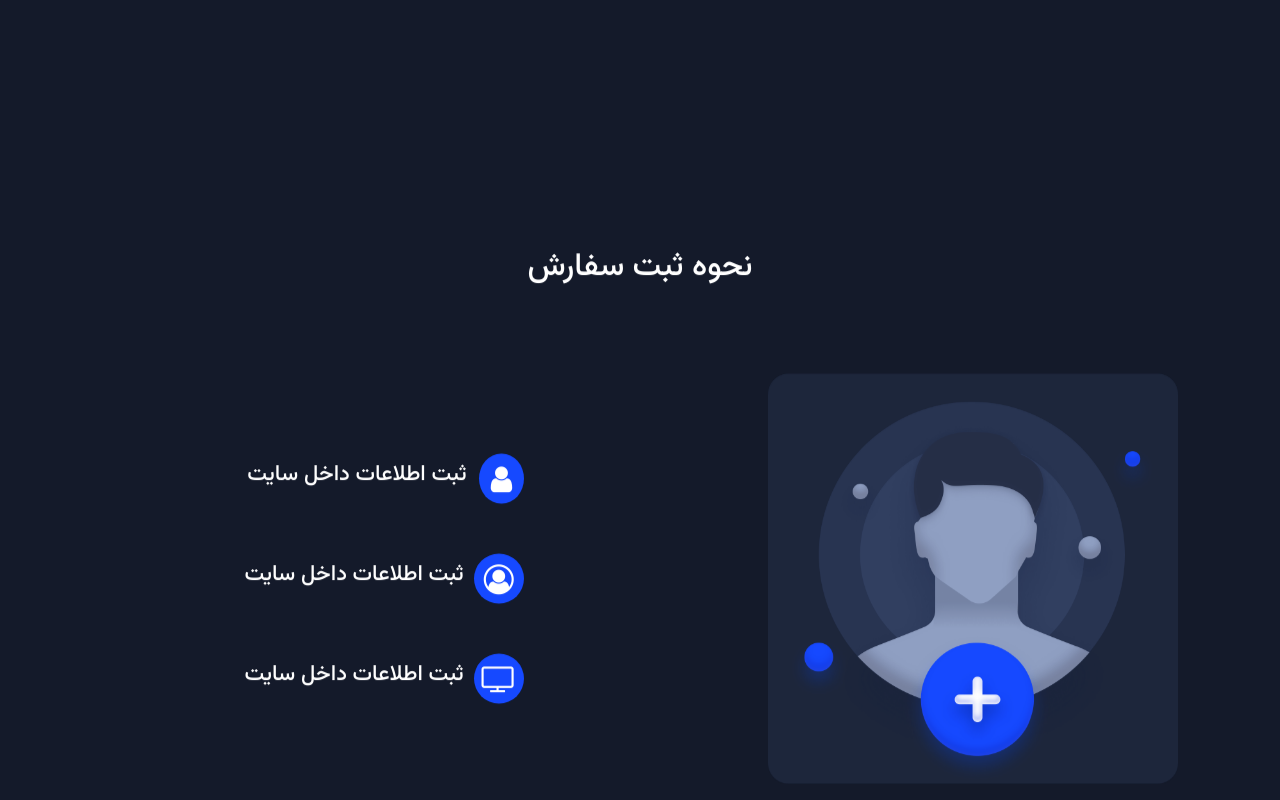
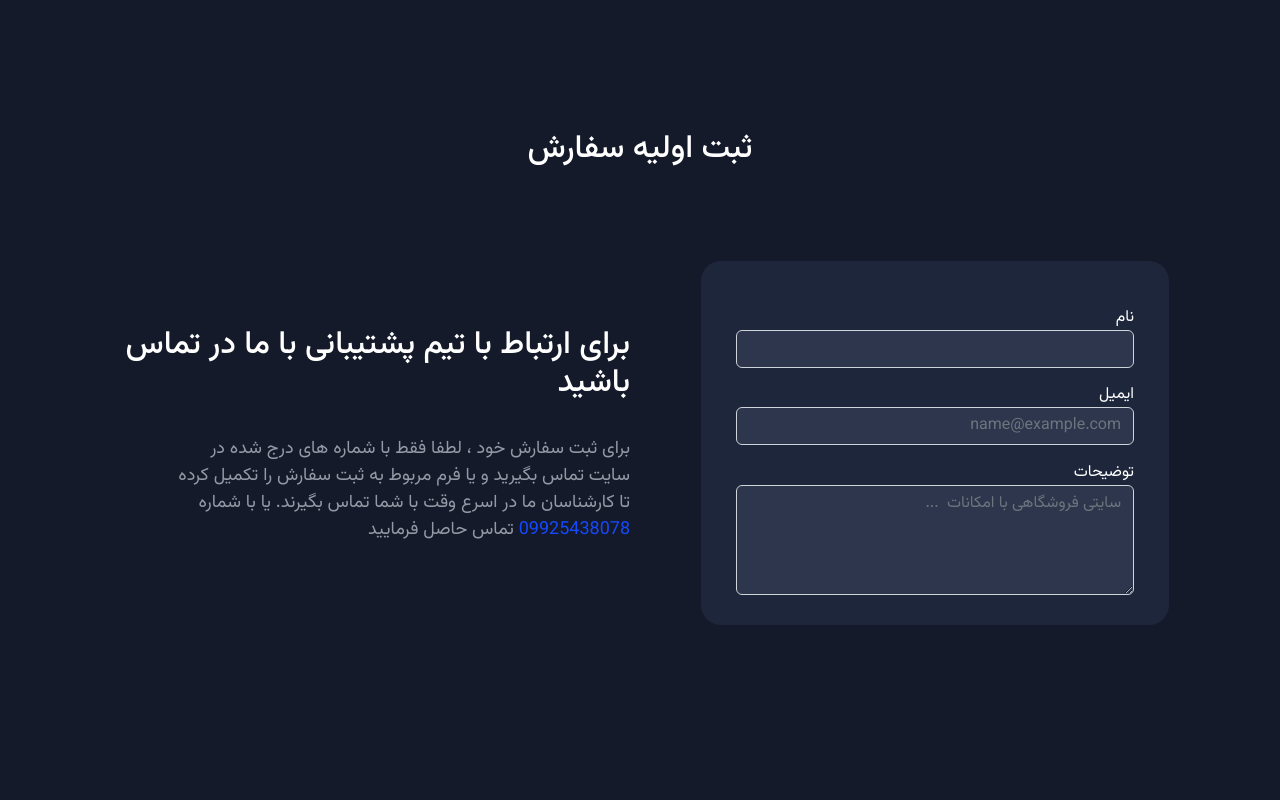
Before and after one commit to Amiraliansaripour/PerfectCodeNew, a React (Create React App) app: page / in a window 1280 px wide. Shown: the part 1860-2660 px from the top of the page. Built offline with nearby package versions, Linux system fonts and the light colour scheme.

Commit message:
Add OrderForm.jsx

```diff
--- a/src/App.css
+++ b/src/App.css
@@ -32,6 +32,11 @@ p,h1,h2,h3,strong{
 a:hover {
   color: #515B72;
 }
+
+input , textarea ,label{
+  text-align: right;
+}
+
 
 .btn-active {
   padding: 15px;
--- a/src/Responsive.css
+++ b/src/Responsive.css
@@ -71,6 +71,8 @@
         background-position: 0px 0px, 0px 0px, 50% 50% !important;
         height: 300px !important;
     }
+
+    /*  */
 }
 
 @media only screen and (max-width: 768px) {
--- a/src/components/Home/Home.jsx
+++ b/src/components/Home/Home.jsx
@@ -7,6 +7,7 @@ import Samples from './Samples/Samples'
 import Footer from '../Footer/Footer'
 import FullBanner from '../FullBanner/FullBanner'
 import Comments from './Comments/Comments'
+import OrderForm from './OrderForm/OrderForm'
 
 const Home = () => {
   return (
@@ -14,7 +15,8 @@ const Home = () => {
     <Hero />
     <Social />
     <Services />
-    <Guide />
+    <OrderForm />
+    {/* <Guide /> */}
     <Samples />
     <FullBanner />
     <Comments />
--- /dev/null
+++ b/src/components/Home/OrderForm/OrderForm.css
@@ -0,0 +1,109 @@
+.contact {
+    width: 100%;
+    height: auto;
+    display: flex;
+    align-items: center;
+    flex-direction: column;
+    color: #fff;
+}
+
+.contact-form {
+    height: auto;
+    width: 100%;
+    /* background-color: red; */
+    display: flex;
+    align-items: center;
+    flex-direction: row-reverse;
+    justify-content: space-around;
+    padding: 50px;
+    color: #fff;
+}
+
+.order-form {
+    width: 50%;
+    text-align: right;
+    padding: 35px;
+    border-radius: 20px;
+    display: flex;
+    align-items: center;
+    justify-content: center;
+}
+
+.order-form form {
+    width: 90%;
+    height: 100%;
+    background-color: var(--sec-background);
+    padding: 30px 35px;
+    border-radius: 20px;
+}
+
+.order-form form div {
+    margin-top: 15px;
+}
+
+.order-form form input {
+    color: #fff;
+    background-color: #2d364c;
+}
+
+.order-form form input:focus {
+    color: #fff;
+    background-color: #2d364c;
+}
+
+.order-form form textarea {
+    color: #fff;
+    background-color: #2d364c;
+}
+
+.order-form form textarea:focus {
+    color: #fff;
+    background-color: #2d364c;
+}
+
+.cantact-details {
+    width: 50%;
+    display: flex;
+    align-items: flex-end;
+    flex-direction: column;
+    gap: 25px;
+    text-align: right;
+    padding: 10px;
+}
+
+.cantact-details p {
+    width: 80%;
+    font-size: 18px;
+    color: var(--sec-color);
+}
+
+
+@media only screen and (max-width: 992px) {
+    .contact-form {
+        flex-direction: column-reverse;
+    }
+
+    .order-form{
+        width: 90%;
+        /* background-color: red; */
+    }
+
+    .cantact-details{
+        text-align: right;
+        align-items: center;
+        justify-content: center;
+        width: 90%;
+    }
+
+}
+
+@media only screen and (max-width: 768px) {
+    .contact-form{
+        padding: 15px;
+    }
+
+    .order-form{
+        width: 100%;
+        padding: 35px 5px;
+    }
+}
--- /dev/null
+++ b/src/components/Home/OrderForm/OrderForm.jsx
@@ -0,0 +1,34 @@
+import React from 'react'
+import './OrderForm.css'
+const OrderForm = () => {
+    return (
+        <section className="contact">
+            <h2>ثبت اولیه سفارش</h2>
+            <section className="contact-form">
+                <div className="order-form">
+                    <form>
+                        <div className="form-group">
+                            <label for="exampleFormControlInput1">نام</label>
+                            <input type="text" className="form-control" id="exampleFormControlInput1" placeholder="" />
+                        </div>
+                        <div className="form-group">
+                            <label for="exampleFormControlInput1">ایمیل</label>
+                            <input type="email" className="form-control" id="exampleFormControlInput1" placeholder="name@example.com" />
+                        </div>
+                        <div className="form-group mt-3">
+                            <label for="exampleFormControlTextarea1">توضیحات</label>
+                            <textarea className="form-control" id="exampleFormControlTextarea1" rows="4" placeholder="...  سایتی فروشگاهی با امکانات"></textarea>
+                        </div>
+                    </form>
+                </div>
+                <div className="cantact-details">
+                    <h2>برای ارتباط با تیم پشتیبانی با ما در تماس باشید</h2>
+                    <p>برای ثبت سفارش خود ، لطفا فقط با شماره های درج شده در سایت تماس بگیرید و یا فرم مربوط به ثبت سفارش را تکمیل کرده تا کارشناسان ما در اسرع وقت با شما تماس بگیرند.
+                        یا با شماره <span style={{color:"#1649FF"}}>09925438078</span> تماس حاصل فرمایید</p>
+                </div>
+            </section>
+        </section>
+    )
+}
+
+export default OrderForm
```
